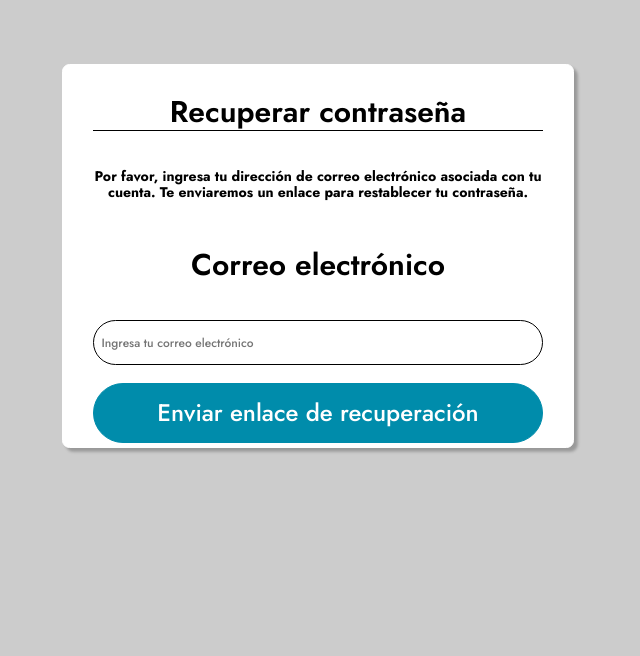
After one commit to Nicolas-Paez/Consultoria, a Django app: page /password_reset/ in a window 1280 px wide. The commit adds this page. Shown: the part 144-800 px from the top of the page, without its empty margins (322-962 px from the left). Run offline with Django 5.2, Linux system fonts and the light colour scheme.

Commit message:
Recuperar contraseña front

```diff
--- /dev/null
+++ b/autenticacion/static/styles/password_reset.css
@@ -0,0 +1,261 @@
+*{
+    margin: 0;
+    padding: 0;
+    box-sizing: border-box;
+}
+
+html {
+    height: 100%;
+}
+
+body {
+    background-color: #CCCCCC;
+    font-family: Jost, sans-serif;
+    min-height: 100%;
+    margin: 0;
+    font-size: 16px;
+}
+
+.contenedor {
+    display: grid;
+    grid-template:
+        "logo-top-left  login-contenedor    logo-top-right" 100% /
+        20em             auto                20em;}
+
+.logo-top-left {
+    grid-area: logo-top-left;
+    justify-self: start;
+    align-self: start;
+    width: 18.625em;
+    height: 11.875em;
+    filter: brightness(0);
+}
+
+.logo-top-right {
+    grid-area: logo-top-right;
+    justify-self: end;
+    align-self: start;
+    padding-right: 2.5em;
+    width: 12.375em;
+    height: 10.75em;
+    filter: brightness(0);
+}
+
+.login-contenedor {
+    grid-area: login-contenedor;
+    background-color: white;
+    padding: 2.5em;
+    border-radius: 0.625em;
+    box-shadow: 0.3125em 0.3125em 0.25em rgba(0, 0, 0, 0.25);
+    text-align: center;
+    width: 40vw;
+    height: 30vw;
+    justify-self: center;
+    align-self: center;
+    border: white 0.0625em solid;
+    backdrop-filter: blur(5em);
+}
+
+.login-contenedor img {
+    display: block;
+    margin: 0 auto 1em auto; /* Centrar la imagen y agregar margen inferior */
+    max-width: 100px; /* Puedes ajustar el tamaño según sea necesario */
+    height: auto;
+}
+
+.login-contenedor h2 {
+    color: black;
+    font-size: 2.5em;
+    margin-bottom: 1.25em;
+    border-bottom: black 0.0625em solid;
+    padding-bottom: none;
+    font-weight: 600;
+}
+
+.inputs-contenedor h2.no-border {
+    border-bottom: none; /* Elimina el borde del <h2> con la clase .no-border */
+}
+
+.inputs-contenedor{
+    justify-content: center;
+    align-items: center;
+    margin: 4em 0;
+}
+.input-login {
+    margin-bottom: 1.5em;
+    position: relative;
+}
+
+.input-login input {
+    width: 100%;
+    padding: 0.625em;
+    border-radius: 3.125em;
+    border: black 0.0625em solid;
+    height: 3.75em;
+    color: black;
+    font-size: 1em;
+    font-weight: 500;
+}
+
+.input-login input[type="text"],
+.input-login input[type="password"] {
+    background-color: transparent;
+    padding-left: 2.5em;
+}
+
+.input-login input[type="text"]::placeholder,
+.input-login input[type="password"]::placeholder {
+    color: #CECECE;
+    font-size: 1.5em;
+    font-weight: 500;
+    text-align: left;
+}
+
+.input-login input[type="text"]:focus,
+.input-login input[type="password"]:focus {
+    outline: none;
+    border: black 3px solid;
+}
+
+.input-login img {
+    position: absolute;
+    right: 1.5em;
+    top: 0.625em;
+    width: 2.5em;
+    height: 2.5em;
+}
+
+.acciones {
+    display: flex;
+    justify-content: space-between;
+    margin-bottom: 0.825em;
+    font-size: 1.25em;
+    padding: 0 1.25em 2em 1.25em;
+}
+
+/* Ocultar el checkbox original */
+.custom-checkbox-label input[type="checkbox"] {
+    display: none;
+}
+
+/* Estilo personalizado para el checkbox */
+.custom-checkbox-label {
+    position: relative;
+    display: inline-flex;
+    align-items: center;
+    cursor: pointer;
+}
+
+.custom-checkbox {
+    position: relative;
+    display: inline-block;
+    width: 0.9375em;
+    height: 0.9375em;
+    background-color: rgba(206, 206, 206, 0.1); /* Color de fondo del checkbox */
+    border: 0.0625em solid white; /* Color del borde */
+    border-radius: 0.125em; /* Bordes redondeados */
+    margin-right: 0.5em; /* Espacio entre checkbox y texto */
+}
+
+.custom-checkbox::after {
+    content: "";
+    position: absolute;
+    right: 0.1875em;
+    bottom: 0.125em;
+    width: 0.375em;
+    height: 0.625em;
+    border: solid white;
+    border-width: 0 0.125em 0.125em 0;
+    transform: rotate(45deg);
+    opacity: 0; /* Ocultar checkmark por defecto */
+}
+
+/* Mostrar el checkmark cuando está seleccionado */
+.custom-checkbox-label input[type="checkbox"]:checked + .custom-checkbox::after {
+    opacity: 1;
+}
+
+.acciones label {
+    color: black;
+}
+
+.acciones a {
+    color: black;
+    text-decoration: none;
+}
+
+.acciones a:hover {
+    color: black;
+    text-decoration: underline;
+}
+
+.btn {
+    background-color: #008CAB;
+    color: white;
+    border: #008CAB 0.0625em solid;
+    padding: 0.625em;
+    width: 100%;
+    border-radius: 3.125em;
+    cursor: pointer;
+    font-size: 2em;
+    font-weight: 500;
+}
+
+.btn:hover {
+    background-color: #CECECE;
+    color: black;
+    border: white 0.0625em solid;
+    padding: 0.625em;
+    width: 100%;
+    border-radius: 3.125em;
+    cursor: pointer;
+    font-size: 2em;
+    font-weight: 500;
+}
+
+.iconos-inferiores {
+    border-top: white 0.0625em solid;
+    padding-top: 1.25em;
+    display: grid;
+    grid-template-columns: 1fr 1fr 1fr;
+    gap: 0.625em;
+    justify-content: center;
+    align-items: center;
+}
+
+.iconos-inferiores img {
+    width: 7em;
+    height: 7em;
+    align-self: center;
+    justify-self: center;
+}
+
+.iconos-inferiores .ortesis3{
+    padding-bottom: 1.5625em;
+    width: 8em;
+    height: 8em;
+}
+
+@media (max-width: 1600px) {
+
+    body{
+        font-size: 12px;
+    }
+
+}
+
+@media (max-width: 1024px) {
+
+    body{
+        font-size: 10px;
+    }
+
+}
+
+@media (max-width: 768px) {
+
+    body{
+        font-size: 7px;
+    }
+
+}
--- a/autenticacion/templates/login.html
+++ b/autenticacion/templates/login.html
@@ -38,7 +38,7 @@
                     <input type="checkbox">
                     <span class="custom-checkbox"></span> Recuérdame
                 </label>
-                <a href="#">¿Olvidaste tu contraseña?</a>
+                <a href="{% url 'password_reset' %}">¿Olvidaste tu contraseña?</a>
             </div>
             <button class="btn">Iniciar sesión</button>
         </div>
--- /dev/null
+++ b/autenticacion/templates/password_reset_form.html
@@ -0,0 +1,41 @@
+{% load static %}
+<!DOCTYPE html>
+<html lang="es">
+<head>
+    <meta charset="UTF-8">
+    <meta name="viewport" content="width=device-width, initial-scale=1.0">
+    <title>Recuperar contraseña</title>
+    <!--     Fuente JOST    -->
+    <link rel="preconnect" href="https://fonts.googleapis.com">
+    <link rel="preconnect" href="https://fonts.gstatic.com" crossorigin>
+    <link href="https://fonts.googleapis.com/css2?family=Jost:ital,wght@0,100..900;1,100..900&display=swap" rel="stylesheet">
+    <!--     Estilos CSS    -->
+    <link rel="stylesheet" href="{% static "css/normalize.css" %}">
+    <link rel="stylesheet" href="{% static "styles/password_reset.css" %}">
+</head>
+<body class="contenedor">
+
+    <!-- Logos -->
+    <img src="{% static 'images/logo_universidad_blanco.svg' %}" alt="Logo Universidad Autónoma" class="logo-top-left">
+    <img src="{% static 'images/logo_hospital_blanco.svg' %}" alt="Logo Hospital" class="logo-top-right">
+
+    <!-- Contenedor de login -->
+    <div class="login-contenedor">
+        <h2>Recuperar contraseña</h2>
+        <h3>Por favor, ingresa tu dirección de correo electrónico asociada con tu cuenta. Te enviaremos un enlace para restablecer tu contraseña.</h3>
+
+        <div class="inputs-contenedor">
+            <h2 class="no-border">Correo electrónico</h2>
+
+            <form method="get" action="{% url 'password_reset_done' %}">
+                {% csrf_token %}
+                <div class="input-login">
+                    <input type="email" name="email" placeholder="Ingresa tu correo electrónico" required>
+                </div>
+                <button type="submit" class="btn">Enviar enlace de recuperación</button>
+            </form>
+        </div>
+    </div>
+
+</body>
+</html>
--- a/autenticacion/urls.py
+++ b/autenticacion/urls.py
@@ -1,6 +1,12 @@
 from django.urls import path
 from . import views
+from django.contrib.auth import views as auth_views
 
 urlpatterns = [
     path('login/', views.login, name='login'),
+    path('', views.login, name='home'),
+    path('password_reset/', auth_views.PasswordResetView.as_view(template_name='password_reset_form.html'), name='password_reset'),
+    path('password_reset_done/', auth_views.PasswordResetDoneView.as_view(template_name='password_reset_done.html'), name='password_reset_done'),
+    path('password_reset_confirm/<uidb64>/<token>/', auth_views.PasswordResetConfirmView.as_view(), name='password_reset_confirm'),
+    path('password_reset_complete/', auth_views.PasswordResetCompleteView.as_view(), name='password_reset_complete'),
 ]
```
Also changed, not shown: autenticacion/templates/password_reset_done.html (added, +36 -0 lines), ortesisWeb/settings.py (+8 -1 lines), autenticacion/static/images/comprobado-48.svg (added), autenticacion/static/images/comprobado-480.svg (added), autenticacion/views.py (line endings or trailing spaces).
